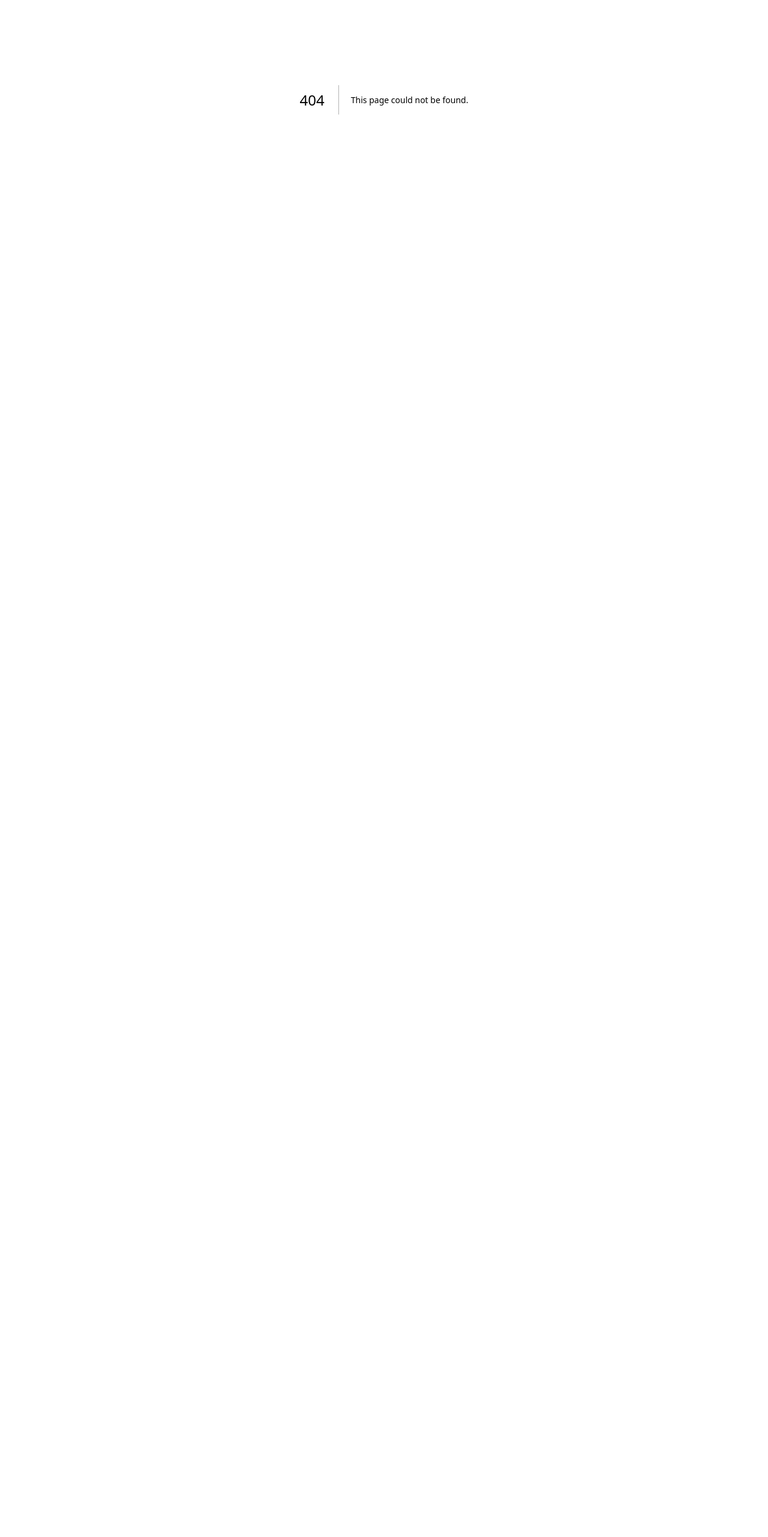
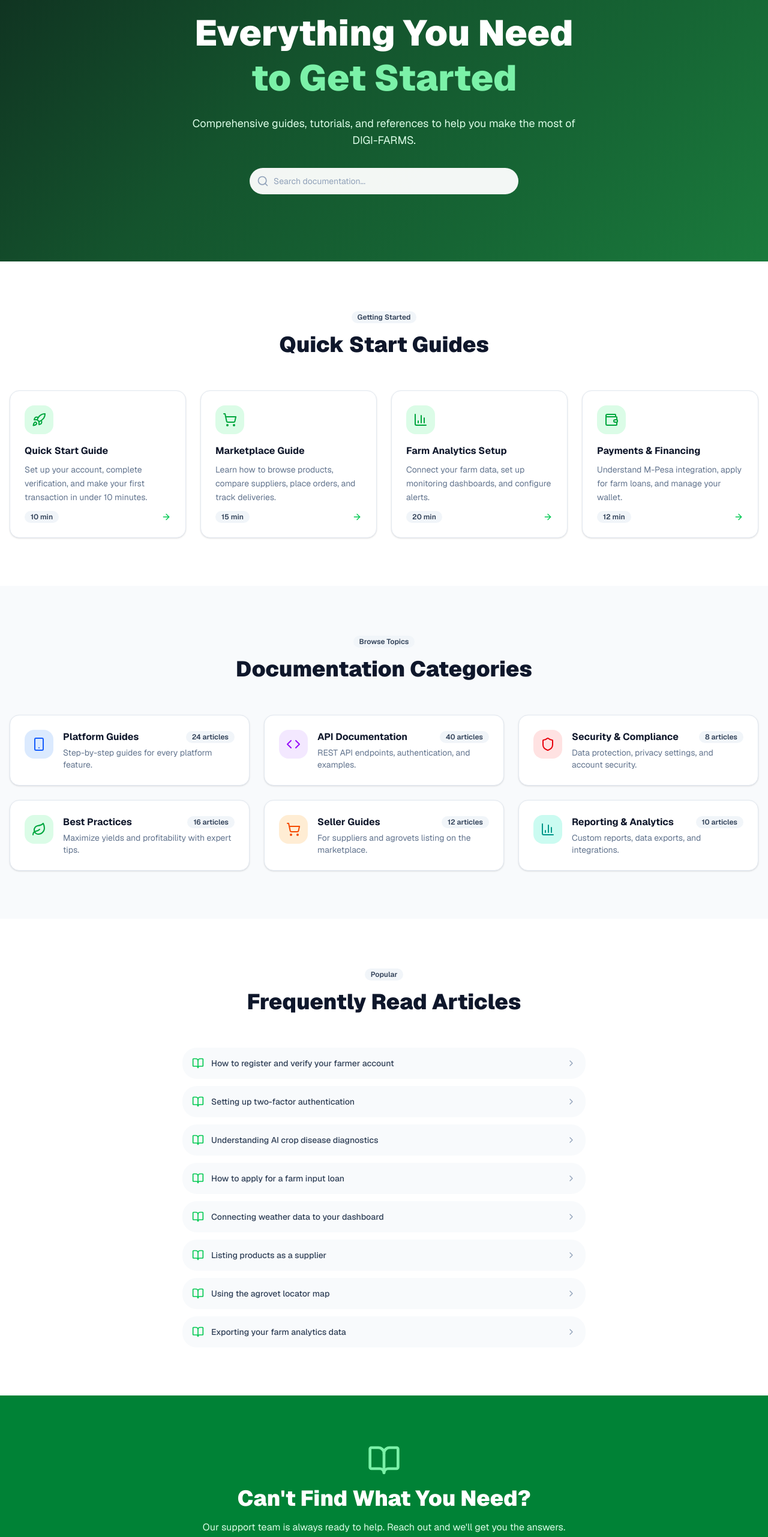
Before and after one commit to Faqih001/digi-farms, a Next.js app: page /resources/docs in a window 1280 px wide. Before the commit this address had no page. Shown: the part 234-2797 px from the top of the page at 60% size. Before the commit the page ends 800 px from the top, so only its background shows below. Built offline with nearby package versions, Linux system fonts and the light colour scheme.

Commit message:
feat: add documentation page with guides, categories, and popular articles

```diff
--- /dev/null
+++ b/app/(landing)/resources/docs/page.tsx
@@ -0,0 +1,163 @@
+import type { Metadata } from "next";
+import Link from "next/link";
+import { Badge } from "@/components/ui/badge";
+import { Button } from "@/components/ui/button";
+import { Card, CardContent } from "@/components/ui/card";
+import {
+  BookOpen, ArrowRight, Rocket, Code, ShoppingCart, BarChart3,
+  Shield, Smartphone, Wallet, Leaf, Search, ChevronRight,
+} from "lucide-react";
+
+export const metadata: Metadata = {
+  title: "Documentation",
+  description: "Comprehensive guides and tutorials to get started with DIGI-FARMS. Learn how to use the platform, integrate APIs, and manage your farm digitally.",
+};
+
+const gettingStarted = [
+  { icon: Rocket, title: "Quick Start Guide", desc: "Set up your account, complete verification, and make your first transaction in under 10 minutes.", time: "10 min", href: "#" },
+  { icon: ShoppingCart, title: "Marketplace Guide", desc: "Learn how to browse products, compare suppliers, place orders, and track deliveries.", time: "15 min", href: "#" },
+  { icon: BarChart3, title: "Farm Analytics Setup", desc: "Connect your farm data, set up monitoring dashboards, and configure alerts.", time: "20 min", href: "#" },
+  { icon: Wallet, title: "Payments & Financing", desc: "Understand M-Pesa integration, apply for farm loans, and manage your wallet.", time: "12 min", href: "#" },
+];
+
+const docCategories = [
+  { icon: Smartphone, title: "Platform Guides", count: 24, desc: "Step-by-step guides for every platform feature.", color: "bg-blue-100 dark:bg-blue-900/30 text-blue-600" },
+  { icon: Code, title: "API Documentation", count: 40, desc: "REST API endpoints, authentication, and examples.", color: "bg-purple-100 dark:bg-purple-900/30 text-purple-600" },
+  { icon: Shield, title: "Security & Compliance", count: 8, desc: "Data protection, privacy settings, and account security.", color: "bg-red-100 dark:bg-red-900/30 text-red-600" },
+  { icon: Leaf, title: "Best Practices", count: 16, desc: "Maximize yields and profitability with expert tips.", color: "bg-green-100 dark:bg-green-900/30 text-green-600" },
+  { icon: ShoppingCart, title: "Seller Guides", count: 12, desc: "For suppliers and agrovets listing on the marketplace.", color: "bg-orange-100 dark:bg-orange-900/30 text-orange-600" },
+  { icon: BarChart3, title: "Reporting & Analytics", count: 10, desc: "Custom reports, data exports, and integrations.", color: "bg-teal-100 dark:bg-teal-900/30 text-teal-600" },
+];
+
+const popularArticles = [
+  "How to register and verify your farmer account",
+  "Setting up two-factor authentication",
+  "Understanding AI crop disease diagnostics",
+  "How to apply for a farm input loan",
+  "Connecting weather data to your dashboard",
+  "Listing products as a supplier",
+  "Using the agrovet locator map",
+  "Exporting your farm analytics data",
+];
+
+export default function DocsPage() {
+  return (
+    <>
+      {/* Hero */}
+      <section className="gradient-hero py-20 lg:py-28">
+        <div className="container mx-auto px-4 max-w-7xl text-center">
+          <Badge className="mb-6 bg-white/20 text-white border-white/30">Documentation</Badge>
+          <h1 className="text-4xl lg:text-6xl font-black text-white mb-6 leading-tight">
+            Everything You Need <br className="hidden sm:block" />
+            <span className="text-green-300">to Get Started</span>
+          </h1>
+          <p className="text-lg text-green-100 max-w-2xl mx-auto mb-8">
+            Comprehensive guides, tutorials, and references to help you make the most of DIGI-FARMS.
+          </p>
+          <div className="max-w-md mx-auto relative">
+            <Search className="absolute left-3 top-1/2 -translate-y-1/2 w-5 h-5 text-slate-400" />
+            <input
+              type="text"
+              placeholder="Search documentation..."
+              className="w-full pl-10 pr-4 py-3 rounded-xl border-0 text-sm bg-white/95 text-slate-900 placeholder:text-slate-400 focus:ring-2 focus:ring-green-400 outline-none"
+              aria-label="Search documentation"
+            />
+          </div>
+        </div>
+      </section>
+
+      {/* Getting Started */}
+      <section className="py-20 bg-white dark:bg-slate-900">
+        <div className="container mx-auto px-4 max-w-7xl">
+          <div className="text-center mb-14">
+            <Badge variant="secondary" className="mb-4">Getting Started</Badge>
+            <h2 className="text-3xl lg:text-4xl font-black text-slate-900 dark:text-white">Quick Start Guides</h2>
+          </div>
+          <div className="grid sm:grid-cols-2 lg:grid-cols-4 gap-6">
+            {gettingStarted.map((g) => (
+              <Card key={g.title} className="group hover:shadow-xl transition-shadow dark:bg-slate-800 border-slate-200 dark:border-slate-700 hover:border-green-400">
+                <CardContent className="p-6">
+                  <div className="w-12 h-12 rounded-2xl bg-green-100 dark:bg-green-900/30 flex items-center justify-center mb-4 group-hover:scale-110 transition-transform">
+                    <g.icon className="w-6 h-6 text-green-600" />
+                  </div>
+                  <h3 className="font-bold text-slate-900 dark:text-white mb-2">{g.title}</h3>
+                  <p className="text-sm text-slate-500 dark:text-slate-400 mb-3 leading-relaxed">{g.desc}</p>
+                  <div className="flex items-center justify-between">
+                    <Badge variant="secondary" className="text-xs">{g.time}</Badge>
+                    <ArrowRight className="w-4 h-4 text-green-500 group-hover:translate-x-1 transition-transform" />
+                  </div>
+                </CardContent>
+              </Card>
+            ))}
+          </div>
+        </div>
+      </section>
+
+      {/* Categories */}
+      <section className="py-20 bg-slate-50 dark:bg-slate-950">
+        <div className="container mx-auto px-4 max-w-7xl">
+          <div className="text-center mb-14">
+            <Badge variant="secondary" className="mb-4">Browse Topics</Badge>
+            <h2 className="text-3xl lg:text-4xl font-black text-slate-900 dark:text-white">Documentation Categories</h2>
+          </div>
+          <div className="grid sm:grid-cols-2 lg:grid-cols-3 gap-6">
+            {docCategories.map((c) => (
+              <Card key={c.title} className="group hover:shadow-xl transition-shadow dark:bg-slate-900 border-slate-200 dark:border-slate-800 hover:border-green-400 cursor-pointer">
+                <CardContent className="p-6">
+                  <div className="flex items-start gap-4">
+                    <div className={`w-12 h-12 rounded-2xl flex items-center justify-center flex-shrink-0 ${c.color}`}>
+                      <c.icon className="w-6 h-6" />
+                    </div>
+                    <div className="flex-1">
+                      <div className="flex items-center justify-between mb-1">
+                        <h3 className="font-bold text-slate-900 dark:text-white">{c.title}</h3>
+                        <Badge variant="secondary" className="text-xs">{c.count} articles</Badge>
+                      </div>
+                      <p className="text-sm text-slate-500 dark:text-slate-400">{c.desc}</p>
+                    </div>
+                  </div>
+                </CardContent>
+              </Card>
+            ))}
+          </div>
+        </div>
+      </section>
+
+      {/* Popular Articles */}
+      <section className="py-20 bg-white dark:bg-slate-900">
+        <div className="container mx-auto px-4 max-w-7xl">
+          <div className="text-center mb-14">
+            <Badge variant="secondary" className="mb-4">Popular</Badge>
+            <h2 className="text-3xl lg:text-4xl font-black text-slate-900 dark:text-white">Frequently Read Articles</h2>
+          </div>
+          <div className="max-w-2xl mx-auto space-y-3">
+            {popularArticles.map((a, i) => (
+              <div key={i} className="flex items-center gap-3 p-4 rounded-xl bg-slate-50 dark:bg-slate-800 hover:bg-green-50 dark:hover:bg-green-900/20 transition-colors cursor-pointer group">
+                <BookOpen className="w-5 h-5 text-green-500 flex-shrink-0" />
+                <span className="text-sm font-medium text-slate-700 dark:text-slate-300 flex-1">{a}</span>
+                <ChevronRight className="w-4 h-4 text-slate-400 group-hover:text-green-500 transition-colors" />
+              </div>
+            ))}
+          </div>
+        </div>
+      </section>
+
+      {/* CTA */}
+      <section className="py-20 bg-green-700 dark:bg-green-900">
+        <div className="container mx-auto px-4 max-w-3xl text-center">
+          <BookOpen className="w-14 h-14 text-green-300 mx-auto mb-4" />
+          <h2 className="text-3xl lg:text-4xl font-black text-white mb-4">Can&apos;t Find What You Need?</h2>
+          <p className="text-green-100 mb-8">Our support team is always ready to help. Reach out and we&apos;ll get you the answers.</p>
+          <div className="flex flex-col sm:flex-row gap-4 justify-center">
+            <Button size="lg" asChild className="bg-white text-green-700 hover:bg-green-50">
+              <Link href="/resources/help">Visit Help Center <ArrowRight className="ml-2 w-4 h-4" /></Link>
+            </Button>
+            <Button size="lg" variant="outline" asChild className="border-white/30 text-white hover:bg-white/10">
+              <Link href="/resources/api">API Reference <Code className="ml-2 w-4 h-4" /></Link>
+            </Button>
+          </div>
+        </div>
+      </section>
+    </>
+  );
+}
```
